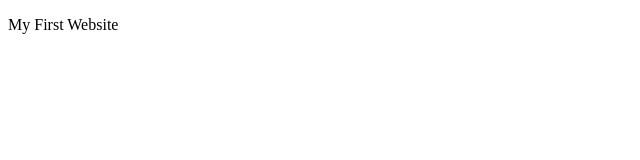
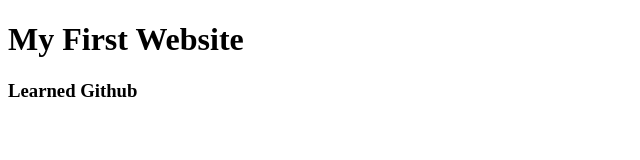
Before and after one commit to NABIL1810/my---first-project, a plain HTML site: page Index.html in a window 1280 px wide. Shown: the whole page, without its empty margins (0-640 px from the left). Drawn offline with Linux system fonts and the light colour scheme.

Commit message:
learned Github

```diff
--- a/Index.html
+++ b/Index.html
@@ -6,6 +6,8 @@
     <title>Document</title>
 </head>
 <body>
-    <P>My First Website</P>
+    <h1>My First Website</h1>
+    <h3>Learned Github</h3>
+
 </body>
 </html>
```
